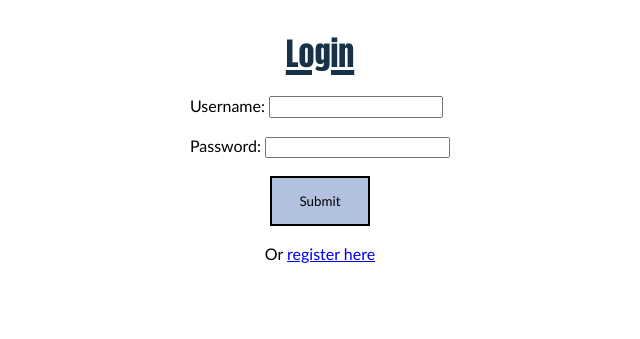
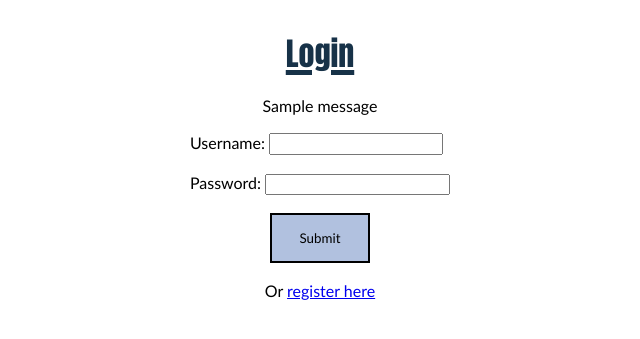
Before and after one commit to IsaacYao20036/DT_photoboard, a Flask app: page /login in a window 1280 px wide. Shown: the part 119-458 px from the top of the page, without its empty margins (320-960 px from the left). Run offline with Flask 3, Linux system fonts and the light colour scheme; one stand-in notice (Sample message) is shown.

Commit message:
styled login & register pgs, added restricted edit access

```diff
--- a/app/photoboard.csv
+++ b/app/photoboard.csv
@@ -28,4 +28,4 @@ PTK,Kelsey Pitcher,Kelsey,Pitcher,/static/img/profile-icon.jpg,3,ptk@burnside.sc
 RSJ,Jason Rees,Jason,Rees,/static/img/profile-icon.jpg,4,rsj@burnside.school.nz,
 GRL,Lara Grocott,Lara,Grocott,/static/img/profile-icon.jpg,,grl@burnside.school.nz,
 ABA,Ada Aba,Ada,Aba,/static/img/sample-profile-icon.jpg,1,aba@burnside.school.nz,A block
-TST,Testy Test,Testy,Test,/static/img/sample-profile-icon.jpg,4,ts@burnside.school.nz,M block
+TST,Testy Test,Testy,Test,/static/img/sample-profile-icon.jpg,4,ts@burnside.school.nz,L block
--- a/app/routes.py
+++ b/app/routes.py
@@ -77,6 +77,55 @@ def search():
                            staffmembers_l=staffmembers_l)
 
 
+@login_manager.user_loader
+def loader_user(user_id):
+    return models.Users.query.get(user_id)
+
+
+@app.route('/register', methods=["GET", "POST"])
+def register():
+    # If the user made a POST request, create a new user
+    if request.method == "POST":
+        user = models.Users(username=request.form.get("username"),
+                            hashed_password=bcrypt.generate_password_hash(request.form.get('password')).decode('utf-8'))
+        # Add the user to the database
+        db.session.add(user)
+        # Commit the changes made
+        db.session.commit()
+        # Once user account created, redirect them
+        # to login route (created later on)
+        return redirect(url_for("login"))
+    # Renders sign_up template if user made a GET request
+    return render_template("register.html")
+
+
+@app.route("/login", methods=["GET", "POST"])
+def login():
+    # If a post request was made, find the user by
+    # filtering for the username
+    if request.method == "POST":
+        user = models.Users.query.filter_by(
+            username=request.form.get("username")).first()
+        # Check if the password entered is the
+        # same as the user's password
+        password = request.form.get("password")
+        if bcrypt.check_password_hash(user.hashed_password, password):
+            # Use the login_user method to log in the user
+            login_user(user)
+            return redirect(url_for("home"))
+        else:
+            return 'you failed'
+        # Redirect the user back to the home
+    return render_template("login.html")
+
+
+@app.route('/logout')
+def logout():
+    logout_user()
+    flash('You have been logged out.')
+    return redirect(url_for('login'))
+
+
 @app.route('/edit')
 def edit():
     return render_template('edit.html')
@@ -145,61 +194,13 @@ def upload():
         # Save the new file, overwriting the existing one
         file.save(file_path)
         flash('CSV file successfully uploaded')
-        load_from_csv("app\photoboard.csv")
+        load_from_csv("app/photoboard.csv")
         flash('Database successfully updated')
         return redirect(url_for('edit'))
     flash('Invalid file type')
     return redirect(url_for('edit'))
 
 
-@login_manager.user_loader
-def loader_user(user_id):
-    return models.Users.query.get(user_id)
-
-
-@app.route('/register', methods=["GET", "POST"])
-def register():
-    # If the user made a POST request, create a new user
-    if request.method == "POST":
-        user = models.Users(username=request.form.get("username"),
-                            hashed_password=bcrypt.generate_password_hash(request.form.get('password')).decode('utf-8'))
-        # Add the user to the database
-        db.session.add(user)
-        # Commit the changes made
-        db.session.commit()
-        # Once user account created, redirect them
-        # to login route (created later on)
-        return redirect(url_for("login"))
-    # Renders sign_up template if user made a GET request
-    return render_template("sign_up.html")
-
-
-@app.route("/login", methods=["GET", "POST"])
-def login():
-    # If a post request was made, find the user by
-    # filtering for the username
-    if request.method == "POST":
-        user = models.Users.query.filter_by(
-            username=request.form.get("username")).first()
-        # Check if the password entered is the
-        # same as the user's password
-        password = request.form.get("password")
-        if bcrypt.check_password_hash(user.hashed_password, password):
-            # Use the login_user method to log in the user
-            login_user(user)
-            return redirect(url_for("home"))
-        else:
-            return 'you failed'
-        # Redirect the user back to the home
-    return render_template("login.html")
-
-
-@app.route('/logout')
-def logout():
-    logout_user()
-    return redirect(url_for('login'))
-
-
 if __name__ == '__main__':
     # if not os.path.exists(UPLOAD_FOLDER):
     # os.makedirs(UPLOAD_FOLDER)
--- a/app/static/css/style.css
+++ b/app/static/css/style.css
@@ -195,6 +195,13 @@ button {
 /* HOME */
 /* **** */
 
+
+#editMsg {
+    margin: auto;
+    width: fit-content;
+    text-align: center;
+}
+
 #principalDropdown {
     grid-template-columns: min-content;
 }
@@ -378,9 +385,9 @@ ul li {
 }
 
 
-/* ***** */
-/* LOGIN */
-/* ***** */
+/* ****************** */
+/* LOGIN and REGISTER */
+/* ****************** */
 
 label {
     font-family: 'Trebuchet MS', 'Lucida Sans Unicode', 'Lucida Grande', 'Lucida Sans', Arial, sans-serif;
@@ -390,15 +397,31 @@ input[type='text'] {
     font-family: 'Trebuchet MS', 'Lucida Sans Unicode', 'Lucida Grande', 'Lucida Sans', Arial, sans-serif;
 }
 
+#logoutMsg {
+    margin: auto;
+    width: fit-content;
+    text-align: center;
+}
+
+.loginForm {
+    margin: auto;
+    width: fit-content;
+}
+
+.loginBtn {
+    display: block;
+    margin: 0 auto;
+}
+
+#registerLink {
+    margin: auto;
+    width: fit-content;
+}
+
 
 /* **** */
 /* EDIT */
 /* **** */
-
-form {
-    margin: auto;
-    width: fit-content;
-}
 
 input[type='file']::file-selector-button {
     height: 50px;
@@ -407,12 +430,3 @@ input[type='file']::file-selector-button {
     background-color: #b1c1df;
     font-family: 'Trebuchet MS', 'Lucida Sans Unicode', 'Lucida Grande', 'Lucida Sans', Arial, sans-serif;
 }
-
-#loginBtn {
-    display: block;
-    margin: 0 auto;
-}
-#registerLink {
-    margin: auto;
-    width: fit-content;
-}
--- a/app/templates/login.html
+++ b/app/templates/login.html
@@ -4,7 +4,17 @@
 <h1>Login</h1>
 <br>
 
-<form action="#" method="post">
+{% with messages = get_flashed_messages() %}
+    {% if messages %}
+        {% for message in messages %}
+            <p id="logoutMsg">{{message}}</p>
+        {% endfor %}
+    {% endif %}
+{% endwith %}
+
+<br>
+
+<form class="loginForm" action="#" method="post">
 
     <label for="username">Username:</label>
     <input type="text" name="username" required>
@@ -18,7 +28,7 @@
     <br>
     <br>
 
-    <button type="submit" id="loginBtn">Submit</button>
+    <button class="loginBtn" type="submit">Submit</button>
 
 </form>
 <br>
```
Also changed, not shown: app/templates/edit.html (+8 -0 lines), app/templates/home.html (+8 -6 lines), app/templates/register.html (added, +27 -0 lines), app/templates/sign_up.html (deleted, +0 -17 lines), app/photoboard.db.
